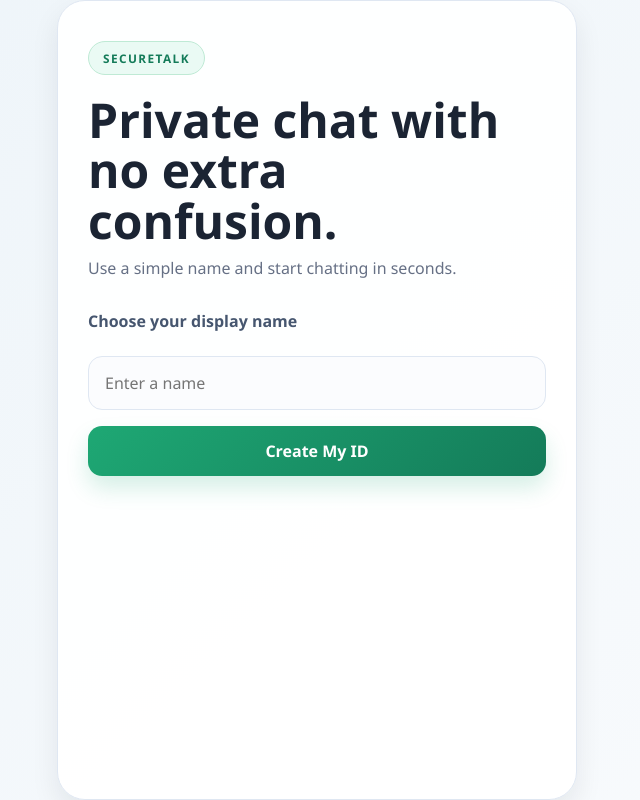
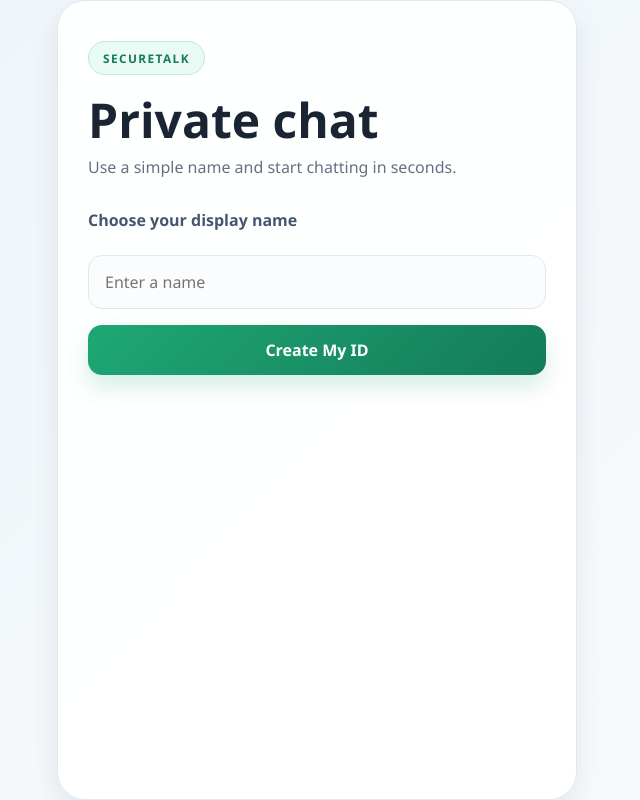
Before and after one commit to Harsha4114N/e2ee-crypto-chat, a website: page public/index.html in a window 1280 px wide. Shown: the whole page, without its empty margins (323-963 px from the left). Drawn offline with nearby package versions, Linux system fonts and the light colour scheme; no server answers.

Commit message:
Shorten header text on login screen

```diff
--- a/public/index.html
+++ b/public/index.html
@@ -12,7 +12,7 @@
     <section id="login-screen" class="screen active">
         <div class="auth-card">
             <div class="brand">SecureTalk</div>
-            <h1>Private chat with no extra confusion.</h1>
+            <h1>Private chat </h1>
             <p class="subtitle">Use a simple name and start chatting in seconds.</p>
 
             <div id="login-form-wrapper">
```
